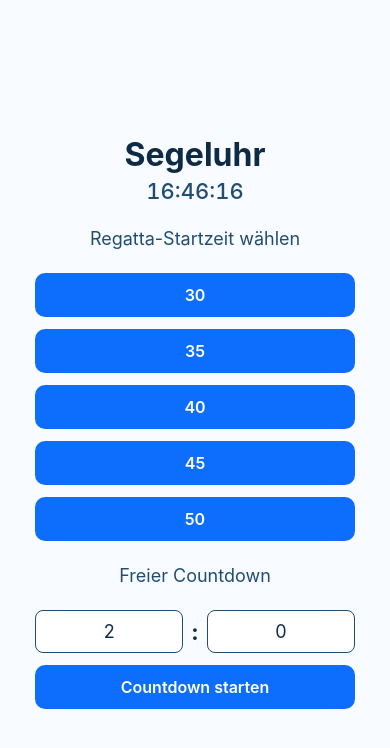
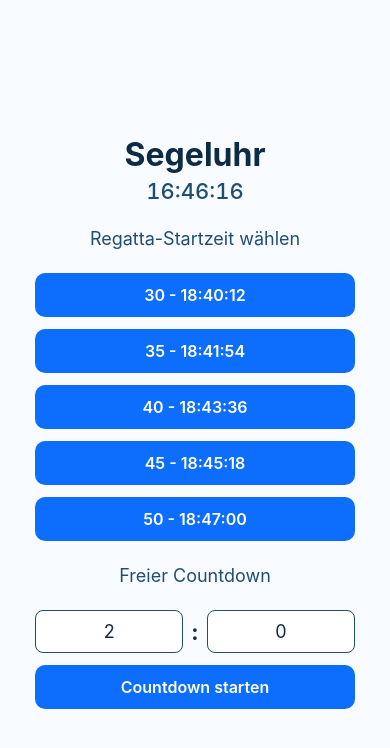
Before and after one commit to rawernic/Segeluhr, a React Native app: screen / in a window 390 px wide. Shown: the top 748 px of the page. Built offline with nearby package versions, Linux system fonts and the light colour scheme.

Commit message:
Update regatta start times and countdown logic

```diff
--- a/App.tsx
+++ b/App.tsx
@@ -12,11 +12,11 @@ type RegattaStartTime = {
 };
 
 const REGATTA_START_TIMES: RegattaStartTime[] = [
-  { id: 'start-1', label: '30', hour: 18, minute: 40, second: 12 },
-  { id: 'start-2', label: '35', hour: 18, minute: 41, second: 54 },
-  { id: 'start-3', label: '40', hour: 18, minute: 43, second: 36 },
-  { id: 'start-4', label: '45', hour: 18, minute: 45, second: 18 },
-  { id: 'start-5', label: '50', hour: 18, minute: 47, second: 0 },
+  { id: 'start-1', label: '30 - 18:40:12', hour: 18, minute: 40, second: 12 },
+  { id: 'start-2', label: '35 - 18:41:54', hour: 18, minute: 41, second: 54 },
+  { id: 'start-3', label: '40 - 18:43:36', hour: 18, minute: 43, second: 36 },
+  { id: 'start-4', label: '45 - 18:45:18', hour: 18, minute: 45, second: 18 },
+  { id: 'start-5', label: '50 - 18:47:00', hour: 18, minute: 47, second: 0 },
 ];
 
 
@@ -46,11 +46,11 @@ function getAnnouncement(previousSeconds: number, currentSeconds: number): strin
   }
 
   if (currentSeconds <= 0) {
-    return 'Start';
+    return 'Staaaaart';
   }
 
   if (currentSeconds <= 60) {
-    for (const threshold of [50, 40, 30, 25, 20, 15, 10, 5]) {
+    for (const threshold of [60, 50, 40, 35, 30, 25, 20, 15, 14, 13, 12, 11, 10, 9, 8, 7, 6, 5, 4, 3, 2, 1]) {
       if (previousSeconds > threshold && currentSeconds <= threshold) {
         return `${threshold}`;
       }
@@ -61,8 +61,8 @@ function getAnnouncement(previousSeconds: number, currentSeconds: number): strin
   const previousMinutes = Math.ceil(previousSeconds / 60);
   const currentMinutes = Math.ceil(currentSeconds / 60);
 
-  if (previousMinutes > currentMinutes) {
-    return currentMinutes === 1 ? 'Noch 1 Minute' : `Noch ${currentMinutes} Minuten`;
+  if (previousMinutes > currentMinutes && currentMinutes > 1) {
+    return `Noch ${currentMinutes} Minuten`;
   }
 
   return null;
```
